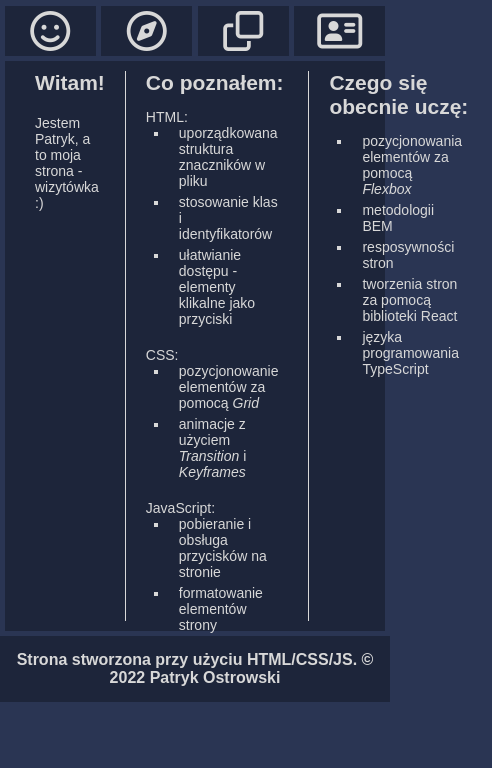
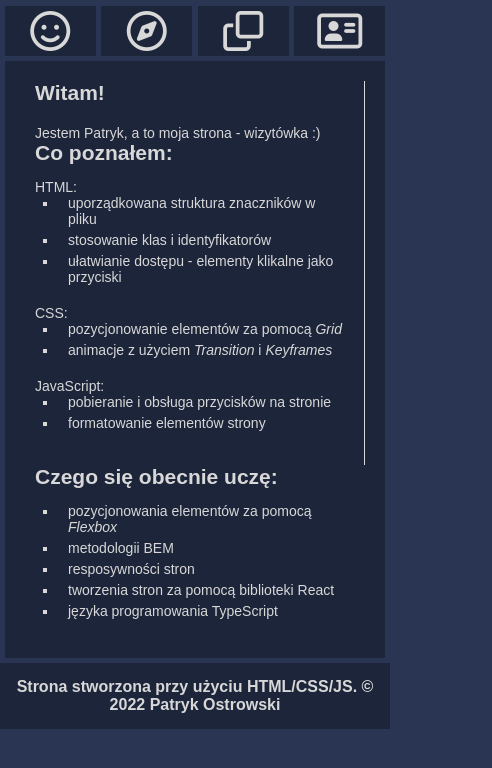
Before and after one commit to patryk-ostrowski/MainPage, a plain HTML site: page index.html in a window 390 px wide. Shown: the part 64-832 px from the top of the page, 492 px wide, since content can reach past the window. Drawn offline with Linux system fonts and the light colour scheme; files whose address does not match are found by name.

Commit message:
Web response in HOME

```diff
--- a/css/style.css
+++ b/css/style.css
@@ -153,7 +153,7 @@ span {
   list-style-type: none;
   margin-left: 0;
   padding-left: 15px;
-  padding-bottom:15px;
+  padding-bottom: 15px;
 }
 
 
@@ -258,7 +258,7 @@ span {
   margin: 0;
 }
 
-/* responsive design */
+/* ===================== responsive design ======================== */
 @media all and (max-width: 1430px) {
   .site_bottom {
     font-size: 21px;
@@ -307,10 +307,20 @@ span {
     padding: 20px;
   }
 
+  .site_bootom_container {
+    padding: 20px 20px;
+    height: auto;
+  }
+
   .menu {
     padding-left: 20px;
     padding-right: 20px;
   }
+
+  .hello, .experience, .future_experience {
+    padding: 0px 15px 0px 15px;
+  }
+
 }
 
 @media all and (max-width: 600px) {
@@ -319,8 +329,30 @@ span {
     padding: 5px;
   }
 
-  .site_bootom_container {
-    padding: 10px 10px;
+
+  #home_content {
+    grid-template-columns: 1fr;
+    grid-template-rows: auto auto auto;
+  }
+
+  .hello {
+    grid-column: 1/-1;
+    grid-row: 1/2;
+    padding: 0px 10px 0px 10px;
+    border-right: 1px solid rgb(216, 216, 216);
+  }
+
+  .experience {
+    grid-column: 1/-1;
+    grid-row: 2/3;
+    padding: 0px 10px 0px 10px;
+    border-right: 1px solid rgb(216, 216, 216);
+  }
+
+  .future_experience {
+    grid-column: 1/-1;
+    grid-row: 3/4;
+    padding: 0px 10px 0px 10px;
   }
 
   .about_content_buttons {
@@ -360,5 +392,4 @@ span {
   .menu_position p {
     font-size: 12px;
   }
-
 }
```
